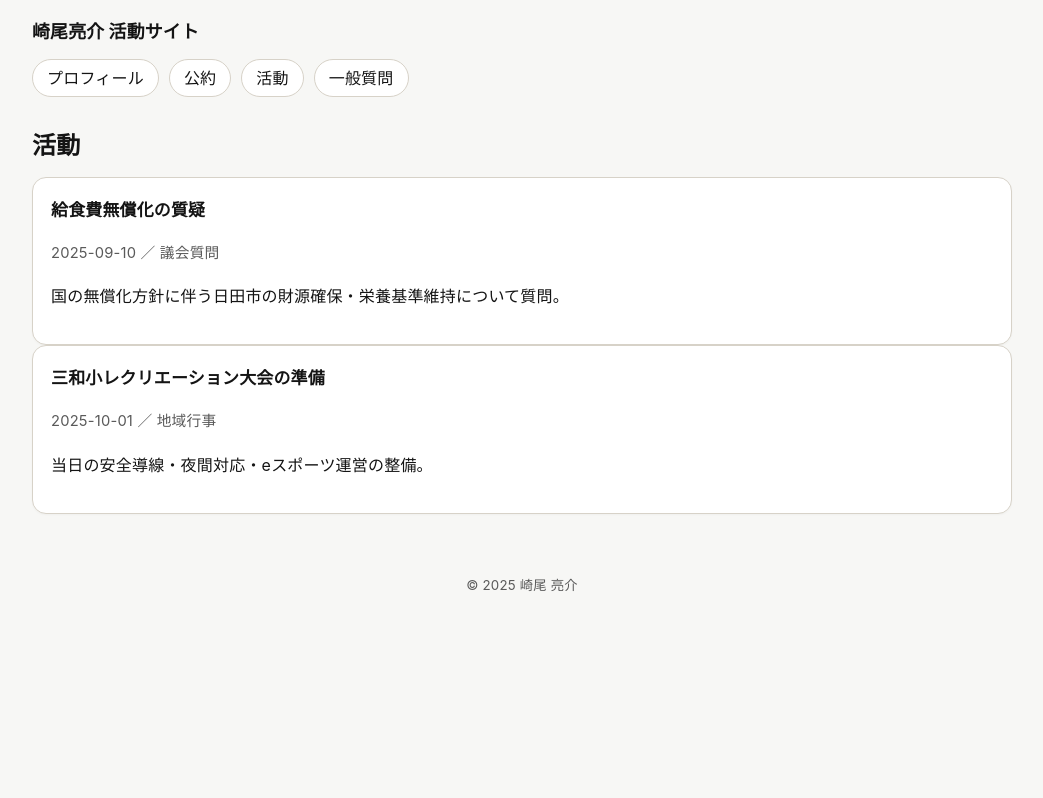
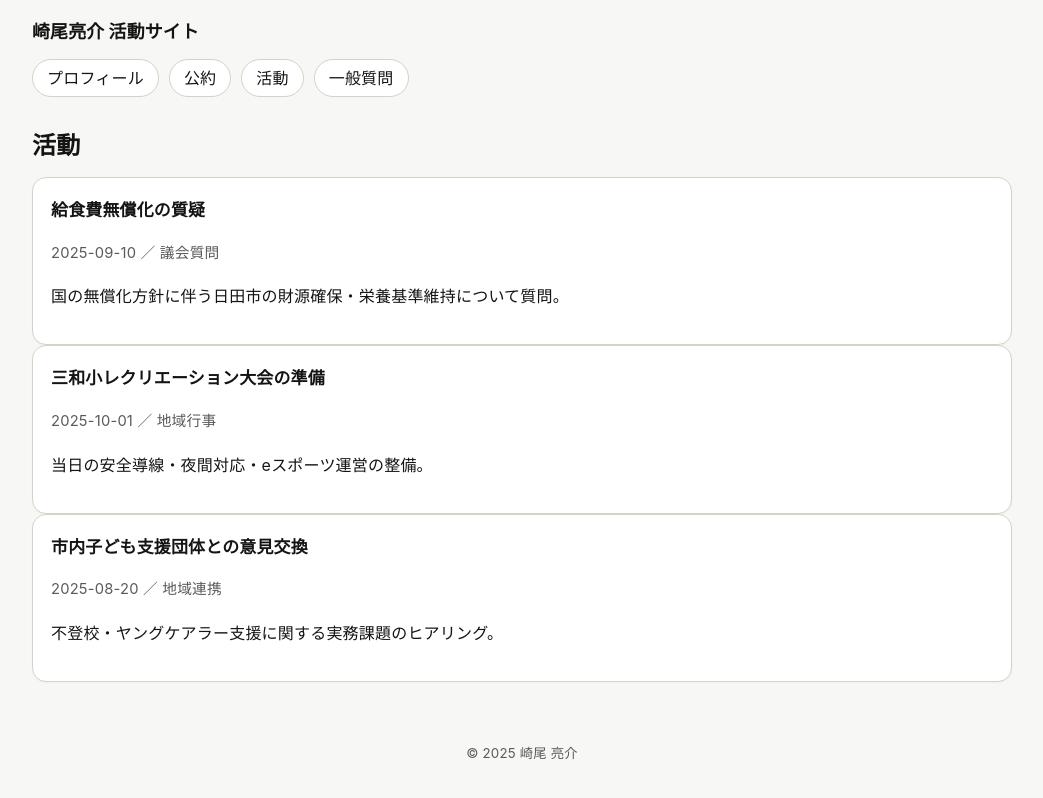
Before and after one commit to sakioryousuke-eng/activity-site, a Jekyll site: the page built from pages/activity.html, in a window 1280 px wide. Shown: the top 798 px of the page, without its empty margins (118-1161 px from the left). Built offline with Jekyll 4.4.1, drawn with Linux system fonts in a browser that asks for light colours.

Commit message:
Update activity.yml

```diff
--- a/_data/activity.yml
+++ b/_data/activity.yml
@@ -3,9 +3,16 @@ items:
     date: "2025-09-10"
     category: 議会質問
     summary: 国の無償化方針に伴う日田市の財源確保・栄養基準維持について質問。
-    # pdf: "/assets/pdf/education-202509.pdf"  # 実在すれば解放
+    # pdf: "/assets/pdf/education-202509.pdf"  # 実在すれば行頭の # を外してください
 
   - title: 三和小レクリエーション大会の準備
     date: "2025-10-01"
     category: 地域行事
     summary: 当日の安全導線・夜間対応・eスポーツ運営の整備。
+    # pdf: "/assets/pdf/event-202510.pdf"
+
+  - title: 市内子ども支援団体との意見交換
+    date: "2025-08-20"
+    category: 地域連携
+    summary: 不登校・ヤングケアラー支援に関する実務課題のヒアリング。
+    # pdf: "/assets/pdf/children-support-202508.pdf"
```
